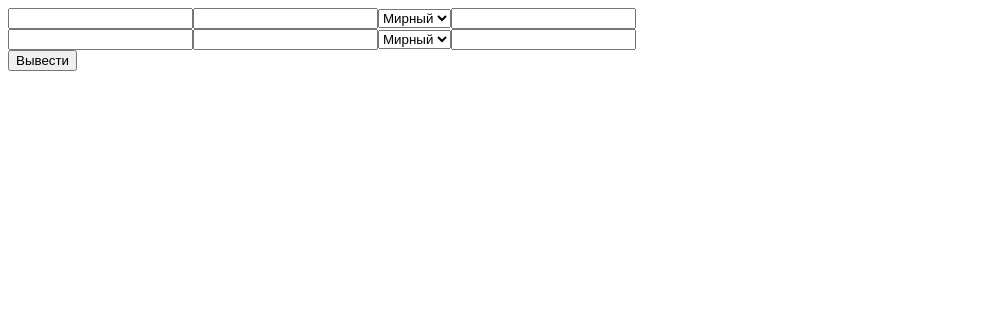
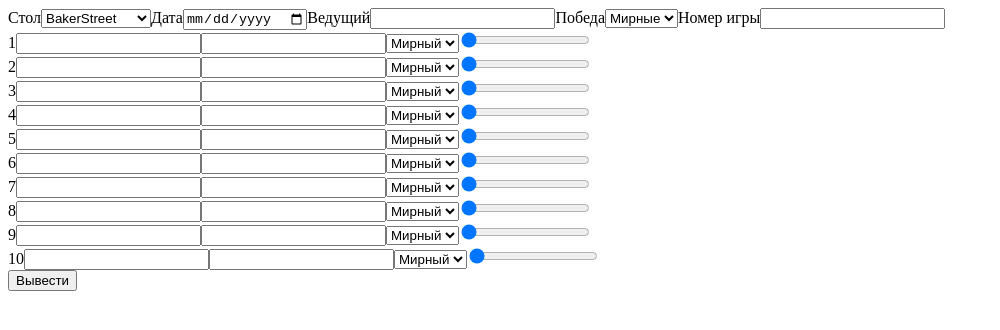
Before and after one commit to egemon/react-test, a React app: page / in a window 1280 px wide. Shown: the whole page, without its empty margins (0-1000 px from the left). Built offline with nearby package versions, Linux system fonts and the light colour scheme.

Commit message:
[Protocol][Metadata][ProtocolFieldMixin]

```diff
--- a/App.js
+++ /dev/null
@@ -1,98 +0,0 @@
-import React from 'react';
-import ReactDOM from 'react-dom';
-
-class Player extends React.Component {
-	constructor (){
-		super();
-		this.update = this.update.bind(this);
-	}
-
-	update(e){
-		this.props.update(e);
-	}
-
-	render(){
-		return (
-			<div className="player">
-				<input type="number" ref="bests" onChange={this.update}/>
-				<input type="text" ref="nick" onChange={this.update}/>
-				<select ref="role" onChange={this.update}>
-					<option value="Мирный">Мирный</option>
-					<option value="Мафия">Мафия</option>
-					<option value="Дон">Дон</option>
-					<option value="Шериф">Шериф</option>
-				</select>
-				<input type="number" ref="falls" onChange={this.update}/>
-			</div>
-		);
-	}
-}
-
-class App extends React.Component {
-	constructor (){
-		super();
-		this.update = this.update.bind(this);
-		this.show = this.show.bind(this);
-		this.state = {
-			players: []
-		};
-	}
-
-	componentWillMount(){
-		console.log('componentWllMount');
-	}
-
-	componentDidMount(){
-		console.log('componentDidMount');
-	}
-
-	componentWillUnmount(){
-		console.log('componentWillUnmount');
-	}
-
-	update(e) {
-		console.log(e);
-		console.log(this.state.players);
-
-		this.setState({
-			players:[
-				{
-					bests: ReactDOM.findDOMNode(this.refs.player1.refs.bests).value,
-					nick: ReactDOM.findDOMNode(this.refs.player1.refs.nick).value,
-					role: ReactDOM.findDOMNode(this.refs.player1.refs.role).value,
-					falls: ReactDOM.findDOMNode(this.refs.player1.refs.falls).value,
-				},{
-					bests: ReactDOM.findDOMNode(this.refs.player2.refs.bests).value,
-					nick: ReactDOM.findDOMNode(this.refs.player2.refs.nick).value,
-					role: ReactDOM.findDOMNode(this.refs.player2.refs.role).value,
-					falls: ReactDOM.findDOMNode(this.refs.player2.refs.falls).value,
-				},
-			]
-		});
-	}
-
-	show(){
-		console.log(this.state);
-	}
-
-	render(){
-		console.log('render');
-		return (
-			<div className="players">
-				<Player ref="player1" update={this.update}/>
-				<Player ref="player2" update={this.update}/>
-				<button onClick={this.show}>Вывести</button>
-			</div>
-		);
-	}
-}
-
-
-ReactDOM.render(
-	<App cat={5} />,
-	document.getElementById('app')
-);
-// let tm = setTimeout(()=>{
-// 	ReactDOM.unmountComponentAtNode(document.getElementById('app'));
-// 	clearTimeout(tm);
-// }, 1000);
--- /dev/null
+++ b/Metadata/Metadata.js
@@ -0,0 +1,55 @@
+/**
+ * Created by ilukianov on 22.09.16.
+ */
+import React from 'react';
+import ProtocolFieldMixin from '../ProtocolField/ProtocolField';
+const Metadata = props => {
+	console.log('[Metadata] render()');
+	return (
+		<div className="metadata">
+			<label>
+				Стол
+				<select
+					value={props.table}
+					onChange={props.update.bind(this, 'table')}>
+					<option>BakerStreet</option>
+					<option>FleetStreet</option>
+					<option>DowningStreet</option>
+					<option>AbbeyRoad</option>
+				</select>
+			</label>
+			<label>
+				Дата
+				<input
+					type="date"
+					value={props.date}
+					onChange={props.update.bind(this, 'date')}/>
+			</label>
+			<label>
+				Ведущий
+				<input
+					type="text"
+					value={props.ref}
+					onChange={props.update.bind(this, 'ref')}/>
+			</label>
+			<label>
+				Победа
+				<select
+					value={props.win}
+					onChange={props.update.bind(this, 'win')}>
+					<option>Мирные</option>
+					<option>Мафия</option>
+				</select>
+			</label>
+			<label>
+				Номер игры
+				<input
+					type="number"
+					value={props.gameNumber}
+					onChange={props.update.bind(this, 'gameNumber')}/>
+			</label>
+		</div>
+	);
+};
+
+export default ProtocolFieldMixin(Metadata);
--- /dev/null
+++ b/Player/Player.js
@@ -0,0 +1,37 @@
+/**
+ * Created by ilukianov on 22.09.16.
+ */
+import React from 'react';
+import ProtocolFieldMixin from '../ProtocolField/ProtocolField';
+const Player = props=>{
+	console.log('[Player] render()');
+	return (
+		<div >
+			<label>{props.number + 1}</label>
+			<input
+				type="number"
+				value={props.bests}
+				onChange={props.update.bind(this, 'bests')}/>
+			<input
+				type="text"
+				value={props.nick}
+				onChange={props.update.bind(this, 'nick')}/>
+			<select
+				value={props.role || "Мирный"}
+				onChange={props.update.bind(this, 'role')}>
+				<option>Мирный</option>
+				<option>Мафия</option>
+				<option>Дон</option>
+				<option>Шериф</option>
+			</select>
+			<input
+				type="range"
+				value={props.falls}
+				defaultValue={0}
+				min="0" max="4"
+				onChange={props.update.bind(this, 'falls')}/>
+		</div>
+	);
+};
+
+export default ProtocolFieldMixin(Player);
--- /dev/null
+++ b/Protocol/Protocol.css
@@ -0,0 +1,4 @@
+.protocol {
+    display: flex;
+    flex-direction: column;
+}
--- /dev/null
+++ b/Protocol/Protocol.js
@@ -0,0 +1,60 @@
+/**
+ * Created by ilukianov on 22.09.16.
+ */
+import React from 'react';
+import Player from '../Player/Player';
+import Metadata from '../Metadata/Metadata';
+
+
+class Protocol extends React.Component {
+	constructor (){
+		super();
+		this.update = this.update.bind(this);
+		this.show = this.show.bind(this);
+
+		this.state = {
+			metadata: {},
+			players: this.getEmptyPlayers()
+		};
+	}
+
+	getEmptyPlayers(){
+		let arr = new Array(10).fill();
+		return arr.map(()=>{
+			return {};
+		});
+	}
+
+	update(field, number, event) {
+		this.setState({
+			metadata: {},
+			players: this.state.players.map((player, playerNumber)=>{
+				if (playerNumber === number) {
+					player[field] = event.target.value;
+				}
+				return player;
+			})
+		})
+	}
+
+	show(){
+		console.log(this.state);
+	}
+
+	render(){
+		console.log('[Protocol] render()');
+		var Players = this.state.players.map((player, i) => {
+			return <Player key={'player' + i} player={player} number={i}/>;
+		});
+
+		return (
+			<div className="protocol">
+				<Metadata metadata={this.state.metadata}/>
+				{Players}
+				<button onClick={this.show}>Вывести</button>
+			</div>
+		);
+	}
+}
+
+export default Protocol;
--- /dev/null
+++ b/ProtocolField/ProtocolField.js
@@ -0,0 +1,35 @@
+/**
+ * Created by ilukianov on 22.09.16.
+ */
+import React from 'react';
+const ProtocolFieldMixin = (Component) => class extends React.Component {
+	constructor (props){
+		const name = Object.keys(props)[0];
+		console.log('[ProtocolFieldMixin] constructor ()');
+		super(props);
+		this.update = this.update.bind(this);
+		// this.onChange = this.onChange.bind(this);
+		this.state = this.props[name];
+	}
+
+	update(field, event){
+		console.log('[ProtocolFieldMixin] update()');
+		this.state[field] = event.target.value;
+	}
+
+	// onChange(fieldName){
+	// 	this.update.bind(this, fieldName);
+	// }
+
+	render(){
+		console.log('[ProtocolFieldMixin] render()');
+		return (
+			<Component
+				update={this.update}
+				{...this.props}
+			/>
+		);
+	}
+};
+
+export default ProtocolFieldMixin;
--- a/index.html
+++ b/index.html
@@ -5,7 +5,7 @@
     <title>Setup</title>
 </head>
 <body>
-    <div id="app"></div>
+    <div id="protocol"></div>
     <script src="index.js"></script>
 </body>
 </html>
--- a/main.js
+++ b/main.js
@@ -1 +1,9 @@
-import App from './App';
+require("./Protocol/Protocol");
+import React from 'react';
+import ReactDOM from 'react-dom';
+import Protocol from './Protocol/Protocol';
+
+ReactDOM.render(
+	<Protocol />,
+	document.getElementById('protocol')
+);
--- a/webpack.config.js
+++ b/webpack.config.js
@@ -1,3 +1,4 @@
+var webpack = require("webpack");
 module.exports = {
 	entry: './main.js',
 	output: {
@@ -17,6 +18,10 @@ module.exports = {
 				query: {
 					presets: ['es2015', 'react']
 				}
+			},{
+				test: /\.css$/,
+				exclude: /node_modules/,
+				loader: "style-loader!css-loader"
 			}
 		]
 	}
```
